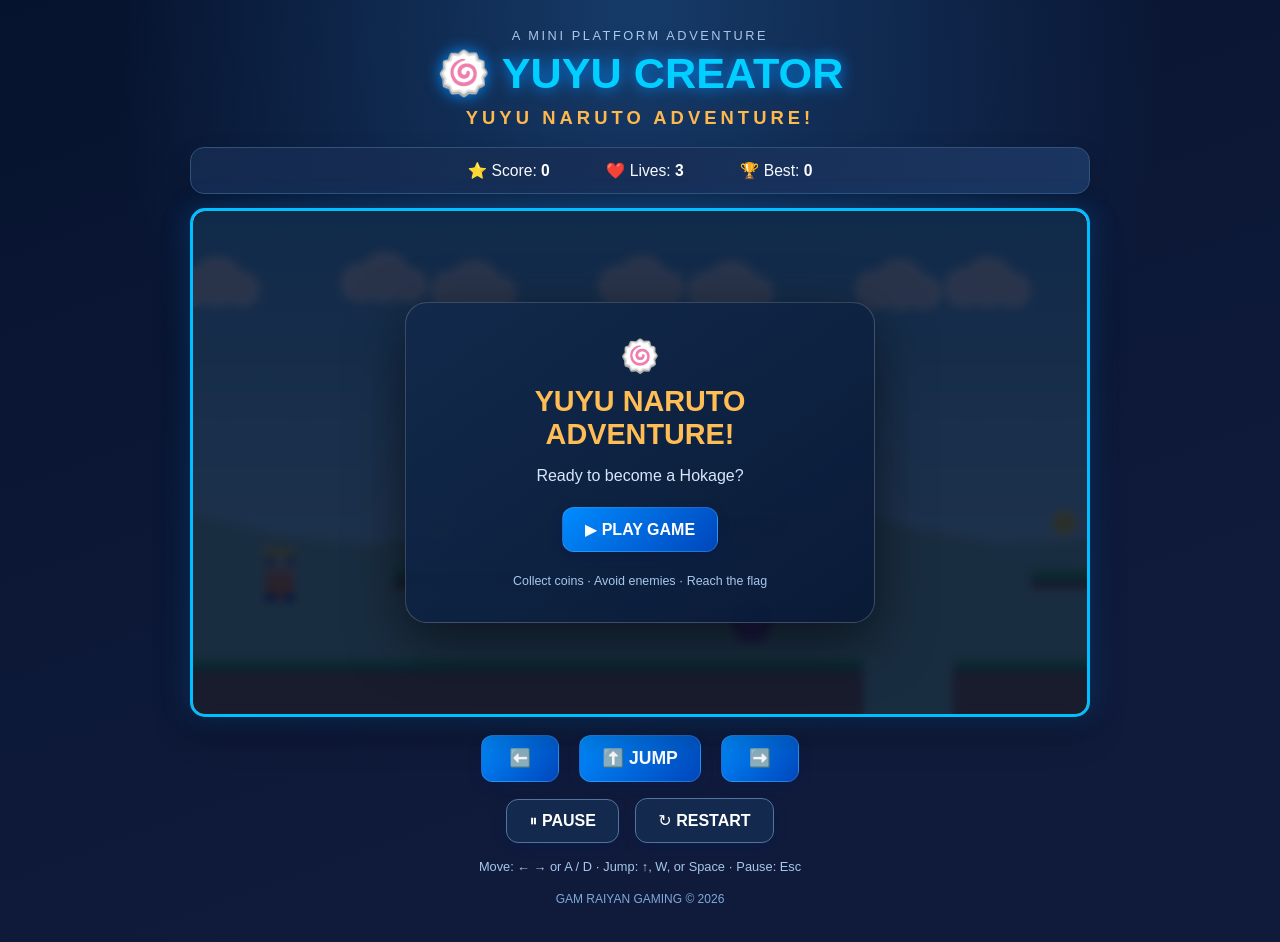
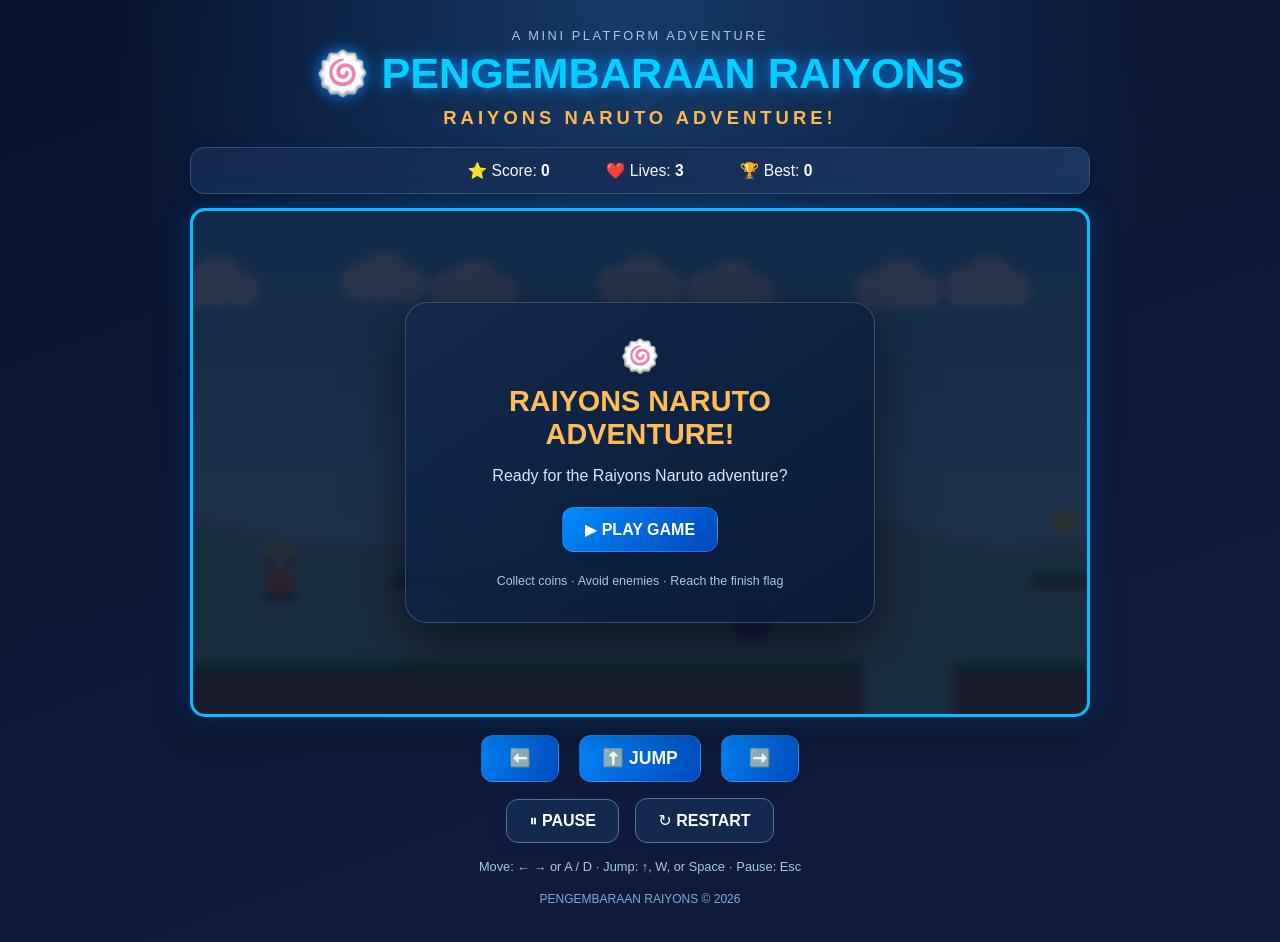
Before and after one commit to arraiyan29-a11y/yuyu-naruto-adventure, a plain HTML site: page index.html in a window 1280 px wide. Drawn offline with Linux system fonts and the light colour scheme.

Commit message:
Standardize the game title and menu wording to PENGEMBARAAN RAIYONS branding

```diff
--- a/index.html
+++ b/index.html
@@ -4,8 +4,8 @@
   <meta charset="UTF-8">
   <meta name="viewport" content="width=device-width, initial-scale=1">
   <meta name="theme-color" content="#06132e">
-  <meta name="description" content="A colorful Naruto-inspired platform adventure. Collect coins, avoid enemies, and reach the finish!">
-  <title>YUYU Naruto Adventure</title>
+  <meta name="description" content="PENGEMBARAAN RAIYONS: a colorful Naruto platform adventure. Collect coins, avoid enemies, and reach the finish!">
+  <title>PENGEMBARAAN RAIYONS: RAIYONS NARUTO ADVENTURE!</title>
   <link rel="stylesheet" href="style.css">
   <script src="script.js" defer></script>
 </head>
@@ -13,8 +13,8 @@
   <main class="game-container">
     <header class="game-header">
       <p class="eyebrow">A mini platform adventure</p>
-      <h1>🍥 YUYU CREATOR</h1>
-      <h2 class="subtitle">YUYU NARUTO ADVENTURE!</h2>
+      <h1>🍥 PENGEMBARAAN RAIYONS</h1>
+      <h2 class="subtitle">RAIYONS NARUTO ADVENTURE!</h2>
     </header>
 
     <section class="stats" aria-label="Game statistics">
@@ -30,10 +30,10 @@
       <div id="menu" class="menu" role="dialog" aria-modal="true" aria-labelledby="menuTitle" aria-describedby="menuText">
         <div class="menu-card">
           <span class="menu-icon" aria-hidden="true">🍥</span>
-          <h2 id="menuTitle">YUYU NARUTO ADVENTURE!</h2>
-          <p id="menuText">Ready to become a Hokage?</p>
+          <h2 id="menuTitle">RAIYONS NARUTO ADVENTURE!</h2>
+          <p id="menuText">Ready for the Raiyons Naruto adventure?</p>
           <button id="play" type="button">▶ PLAY GAME</button>
-          <p class="menu-hint">Collect coins · Avoid enemies · Reach the flag</p>
+          <p class="menu-hint">Collect coins · Avoid enemies · Reach the finish flag</p>
         </div>
       </div>
     </section>
@@ -50,7 +50,7 @@
     </div>
 
     <p class="control-hint">Move: ← → or A / D <span aria-hidden="true">·</span> Jump: ↑, W, or Space <span aria-hidden="true">·</span> Pause: Esc</p>
-    <p class="footer">GAM RAIYAN GAMING © 2026</p>
+    <p class="footer">PENGEMBARAAN RAIYONS © 2026</p>
   </main>
 </body>
 </html>
```
